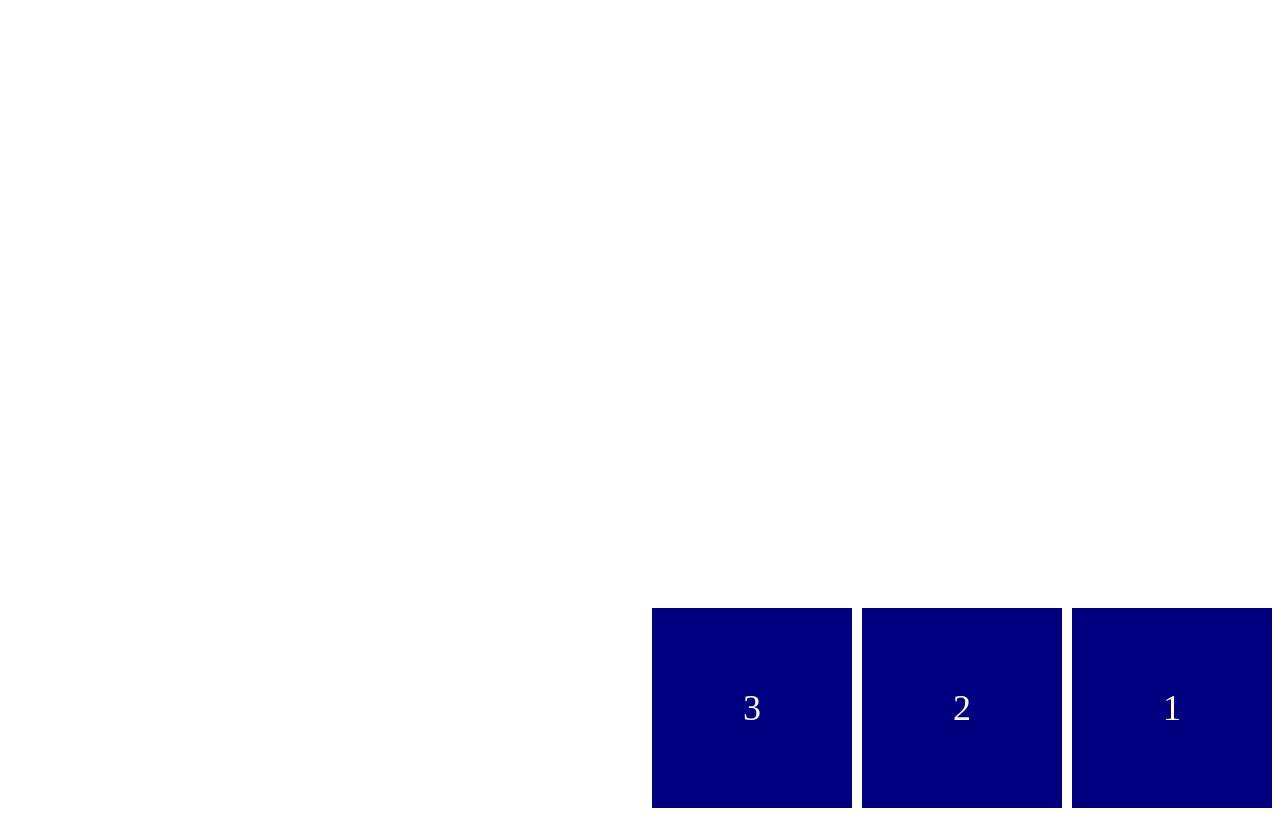
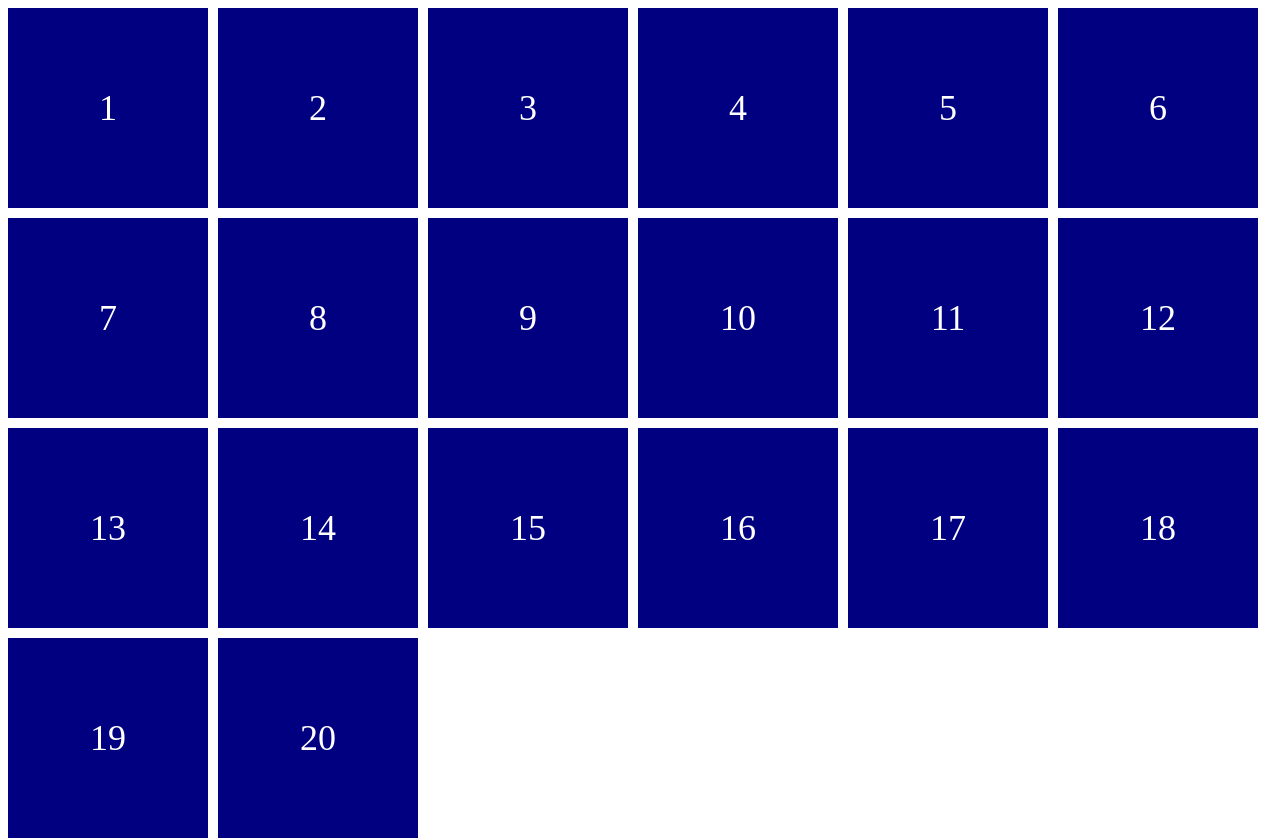
Before and after one commit to jiiiiiaiiiii/css__layout, a website built with Vite: page index.html in a window 1280 px wide. Before the commit the page ends 816 px from the top, so only its background shows below. Built offline with nearby package versions, Linux system fonts and the light colour scheme.

Commit message:
Flex Flow
- flex-wrap: flex 컨테이너가 '단일라인(single) or 다중라인(multi)'인지 제어 (wrap: 줄바꿈 X / nowrap: 줄바꿈 O)

- flex-flow: 'flex-direction' & 'flex-wrap'의 short-cut

> flex-flow: row wrap;
(  flex-direction: row;
   flex-wrap: wrap;)

```diff
--- a/index.html
+++ b/index.html
@@ -10,9 +10,27 @@
 
 <body>
   <div class="father">
+    <!-- .div*20>{$} -->
     <div class="box">1</div>
     <div class="box">2</div>
     <div class="box">3</div>
+    <div class="box">4</div>
+    <div class="box">5</div>
+    <div class="box">6</div>
+    <div class="box">7</div>
+    <div class="box">8</div>
+    <div class="box">9</div>
+    <div class="box">10</div>
+    <div class="box">11</div>
+    <div class="box">12</div>
+    <div class="box">13</div>
+    <div class="box">14</div>
+    <div class="box">15</div>
+    <div class="box">16</div>
+    <div class="box">17</div>
+    <div class="box">18</div>
+    <div class="box">19</div>
+    <div class="box">20</div>
   </div>
 </body>
 
--- a/style.css
+++ b/style.css
@@ -2,14 +2,17 @@
   display: flex;
   height: 100vh;
   gap: 10px;
+  justify-content: flex-start;
 
-  /*
-  - main axis  = flex-direction의 '진행' 방향
-  - cross axis = flex-direction의 '교차' 방향
-  */
-  flex-direction: row-reverse;  /* end <----- start */
-  justify-content: flex-start;  /* main axis에서의 item 정렬 */
-  align-items: flex-end;        /* cross axis에서의 item 정렬 */
+  /* flex-wrap: flex 컨테이너가 '단일라인(single) or 다중라인(multi)'인지 제어 */
+  flex-wrap: nowrap;  /* default value: 단일라인 = 줄바꿈 없음, 한줄 너비에 맞게 item 요소가 찌그러짐(width가 작아짐) */
+  flex-wrap: wrap;    /* 다중라인 = 줄바꿈 허용 */
+  flex-wrap: wrap-reverse;  /* 다중라인 & 진행방향 reverse */
+
+  /* flex-flow: 'flex-direction' & 'flex-wrap'의 short-cut */
+  flex-flow: row wrap;
+  /* flex-direction: row;
+  flex-wrap: wrap; */
 }
 
 .box {
```
